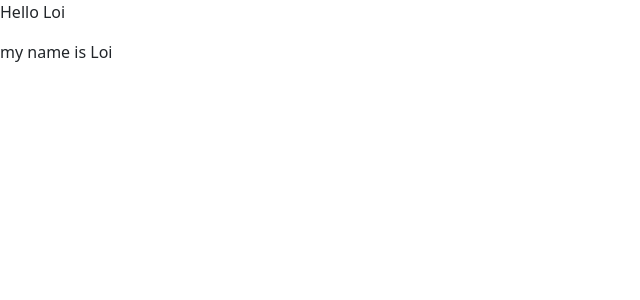
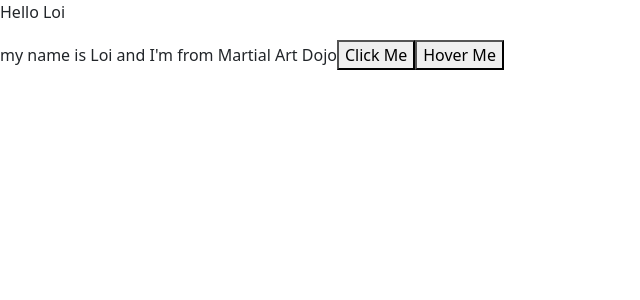
Before and after one commit to louluo311/LearnWithEric, a React (Vite) app in the folder react-app/: page / in a window 1280 px wide. Shown: the top 300 px of the page, without its empty margins (0-640 px from the left). Built offline with nearby package versions, Linux system fonts and the light colour scheme.

Commit message:
video 19

```diff
--- a/react-app/src/component/MyComponent.tsx
+++ b/react-app/src/component/MyComponent.tsx
@@ -6,10 +6,20 @@
         address: 'Martial Art Dojo',
         age: 25
     }
+    handleClick() {
+        // console.log(event.target)
+        console.log('My name is ', this.state.name)
+    }
+
+    handleOnMouseOver(event) {
+        console.log(event.pageX)
+    }
     render() {
         return (
             <div>
-                my name is {this.state.name}
+                my name is {this.state.name} and I'm from {this.state.address}
+                <button onClick={this.handleClick}>Click Me</button>
+                <button onMouseOver={this.handleOnMouseOver}>Hover Me</button>
             </div>
         );
     }
```
